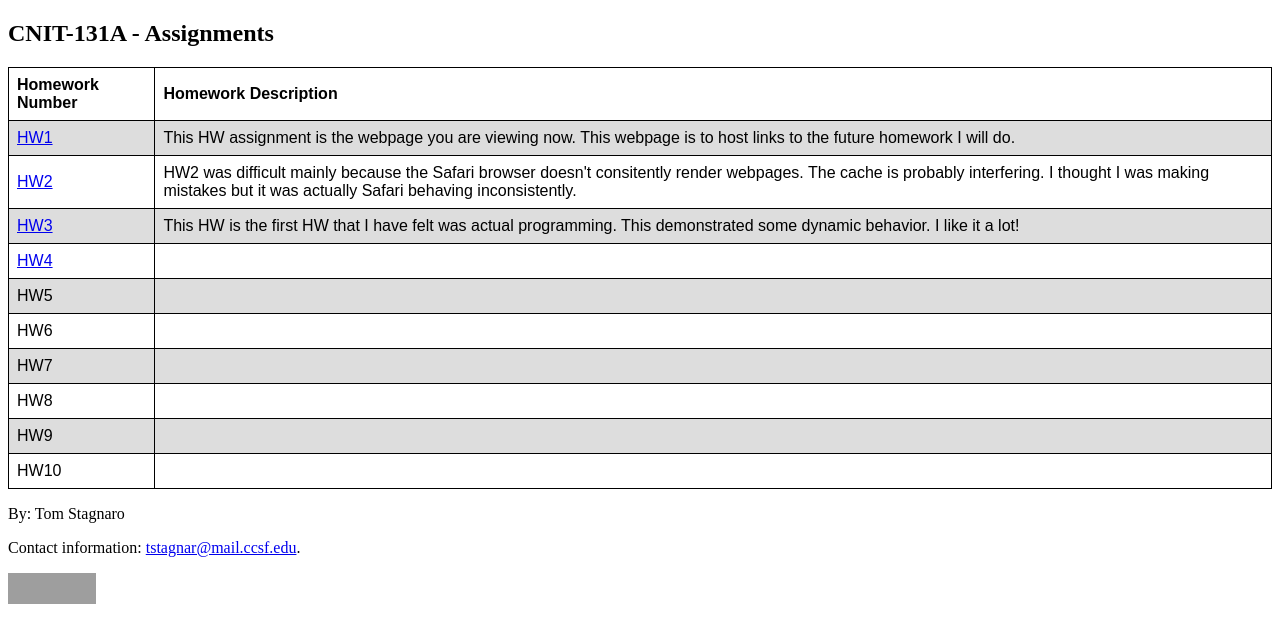
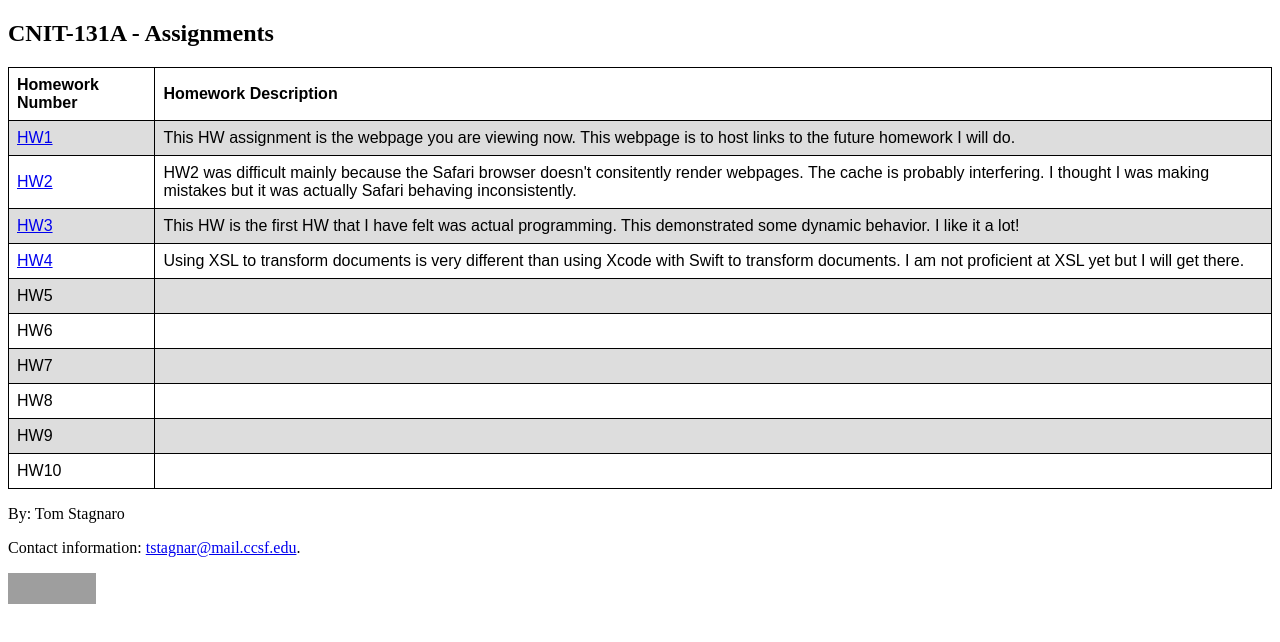
Before and after one commit to run8/run8, a plain HTML site: page index.html in a window 1280 px wide. Drawn offline with Linux system fonts and the light colour scheme; grey boxes are pictures that could not be loaded.

Commit message:
Edit description of link in index

```diff
--- a/index.html
+++ b/index.html
@@ -34,7 +34,7 @@
         </tr>
         <tr>
             <td><a href="https://run8.github.io/run8/hw4.xml">HW4</a></td>
-            <td></td>
+            <td>Using XSL to transform documents is very different than using Xcode with Swift to transform documents. I am not proficient at XSL yet but I will get there.</td>
         </tr>
         <tr>
             <td><a>HW5</a></td>
```
